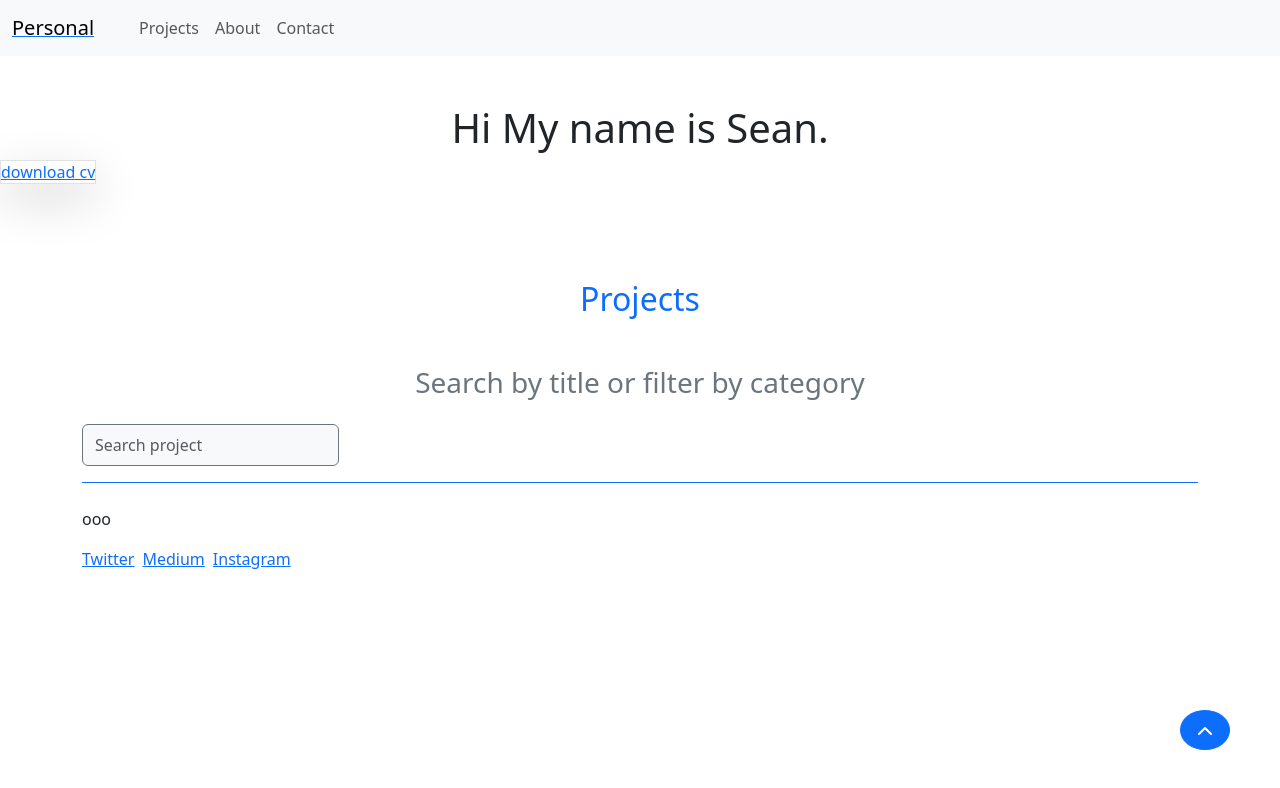
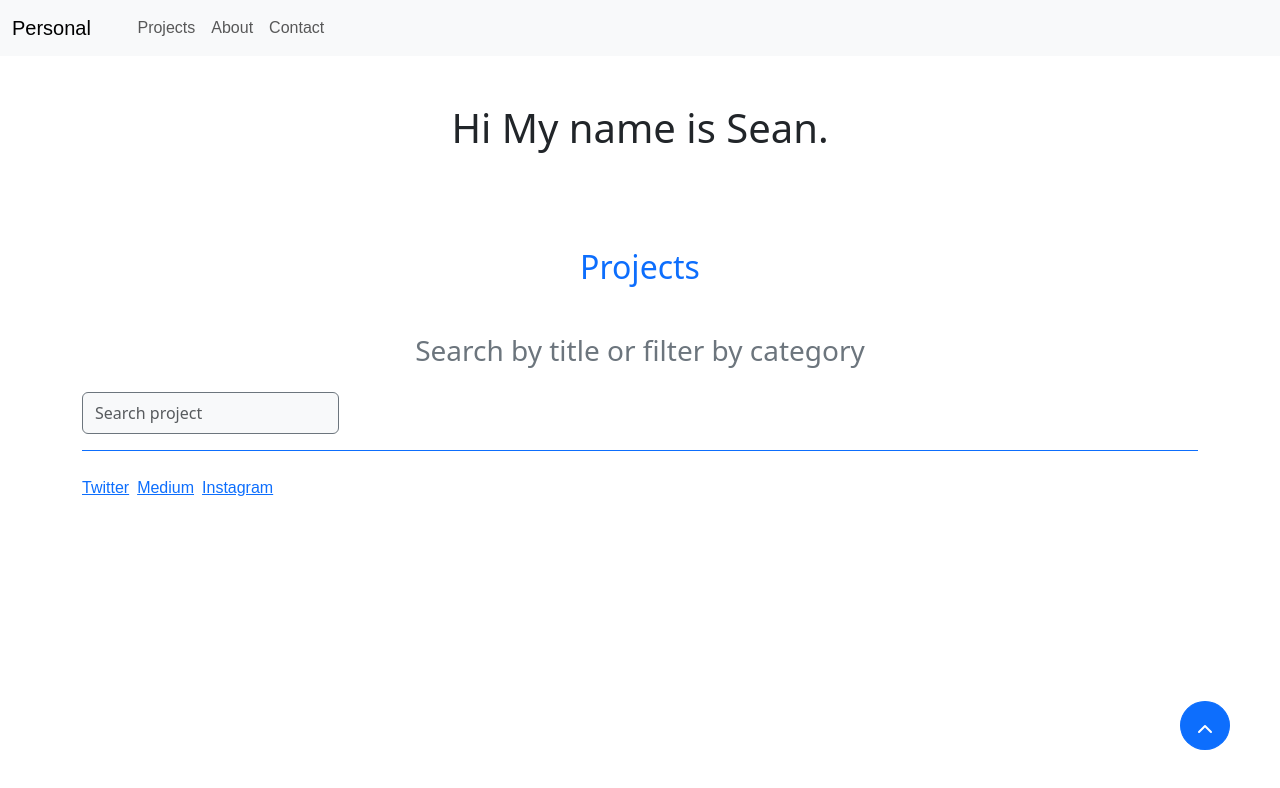
Before and after one commit to owwwwwo03/PersonalWeb, a Vue app: page / in a window 1280 px wide. Shown: the top 788 px of the page. Built offline with nearby package versions, Linux system fonts and the light colour scheme; what vue-loading-overlay would draw is missing.

Commit message:
20231111-調整框架

```diff
--- a/index.html
+++ b/index.html
@@ -4,7 +4,7 @@
     <meta charset="UTF-8" />
     <link rel="icon" type="image/svg+xml" href="/vite.svg" />
     <meta name="viewport" content="width=device-width, initial-scale=1.0" />
-    <title>PersonalWeb</title>
+    <title>owwwwwwo03</title>
   </head>
   <body>
     <div id="app"></div>
--- a/src/App.vue
+++ b/src/App.vue
@@ -51,8 +51,8 @@
   bottom: 50px;
   right: 50px;
   border-radius: 50%;
-  font-size: 22px;
-  line-height: 22px;
+  font-size: 30px;
+  line-height: 35px;
   transition: transform 0.5s ease-in-out;
 }
 
--- a/src/components/header/HeaderLinks.vue
+++ b/src/components/header/HeaderLinks.vue
@@ -1,7 +1,7 @@
 <template>
 	<!-- Header links -->
 	<div class="container">
-		<div class="collapse navbar-collapse">
+		<div class="collapse navbar-collapse custom-font">
       	<ul class="navbar-nav me-auto mb-2 mb-lg-0">
 				<a href="/projects" class="nav-link" aria-label="Projects">Projects</a>
 				<a href="/about" class="nav-link" aria-label="About Me">About</a>
@@ -13,3 +13,9 @@
 <script lang="ts" setup>
 
 </script>
+
+<style scoped>
+.custom-font{
+	font-family: Arial, Helvetica, sans-serif;
+}
+</style>
--- a/src/views/Banner.vue
+++ b/src/views/Banner.vue
@@ -9,23 +9,7 @@
 			>
 				Hi My name is Sean.
 			</h1>
-			<div class="flex justify-center sm:block">
-				<a
-					download="Stoman-Resume.pdf"
-					href=""
-					class="flex justify-center items-center w-36 sm:w-48 mt-12 mb-6 sm:mb-0 text-lg border border-pink-200 dark:border-ternary-dark py-2.5 sm:py-3 shadow-lg rounded-lg bg-pink-50 focus:ring-1 focus:ring-pink-900 hover:bg-pink-500 text-gray-500 hover:text-white duration-500"
-					aria-label="Download Resume"
-				>
-					<i
-						data-feather="arrow-down-circle"
-						class="ml-0 sm:ml-1 mr-2 sm:mr-3 w-5 sm:w-6 duration-100"
-					></i>
-					<span
-						class="text-sm sm:text-lg font-general-medium duration-100"
-						>download cv</span
-					></a
-				>
-			</div>
+
 		</div>
 
 		<!-- Banner right illustration -->
--- a/src/views/Footer.vue
+++ b/src/views/Footer.vue
@@ -2,10 +2,9 @@
     <div class="container">
       <div class="row">
         <div class="col-12">
-          <p>ooo</p>
           <ul class="list-inline">
             <li v-for="social in socials" :key="social.id" class="list-inline-item">
-              <a :href="social.url" target="_blank" class="text-primary-dark">
+              <a :href="social.url" target="_blank" class="text-primary-dark custom-font">
                 <i class="icon" :class="social.icon"></i>
                 {{ social.name }}
               </a>
@@ -59,5 +58,7 @@
   </script>
 
   <style>
-  /* 样式可以根据需要添加 */
+  .custom-font{
+      font-family: Arial, Helvetica, sans-serif;
+    }
   </style>
--- a/src/views/Header.vue
+++ b/src/views/Header.vue
@@ -6,10 +6,9 @@
         <div class="">
               <!-- Header logos -->
           <div>
-            <router-link to="/"
-              >
-              <a class="navbar-brand">Personal</a>
-            </router-link>
+
+            <a href="/" class="navbar-brand custom-font">Personal</a>
+
           </div>
               <!-- Theme switcher small screen -->
               <div>
@@ -35,6 +34,9 @@
 </script>
 
 <style>
+  .custom-font{
+    font-family: Arial, Helvetica, sans-serif;
+  }
 
 
 </style>
```
